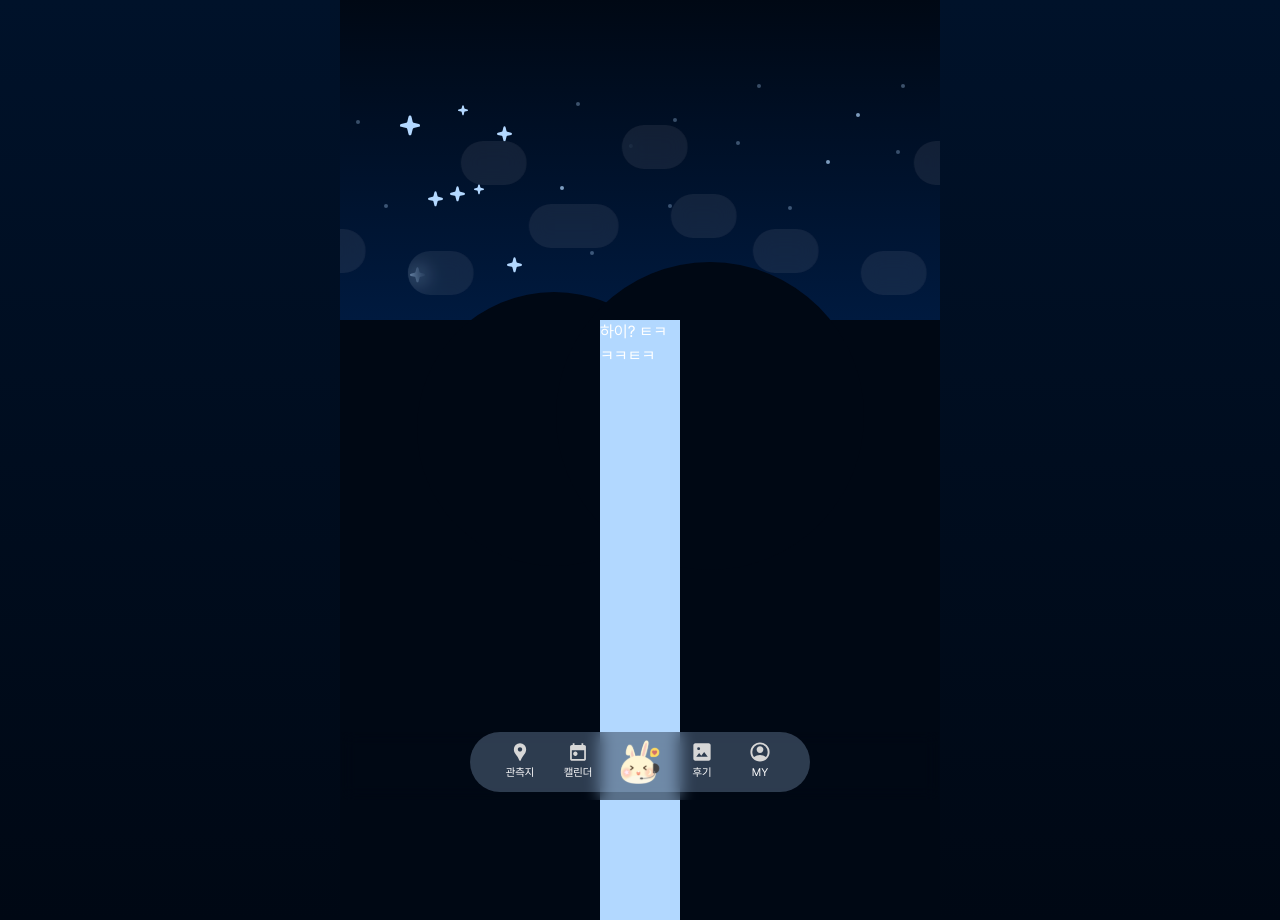
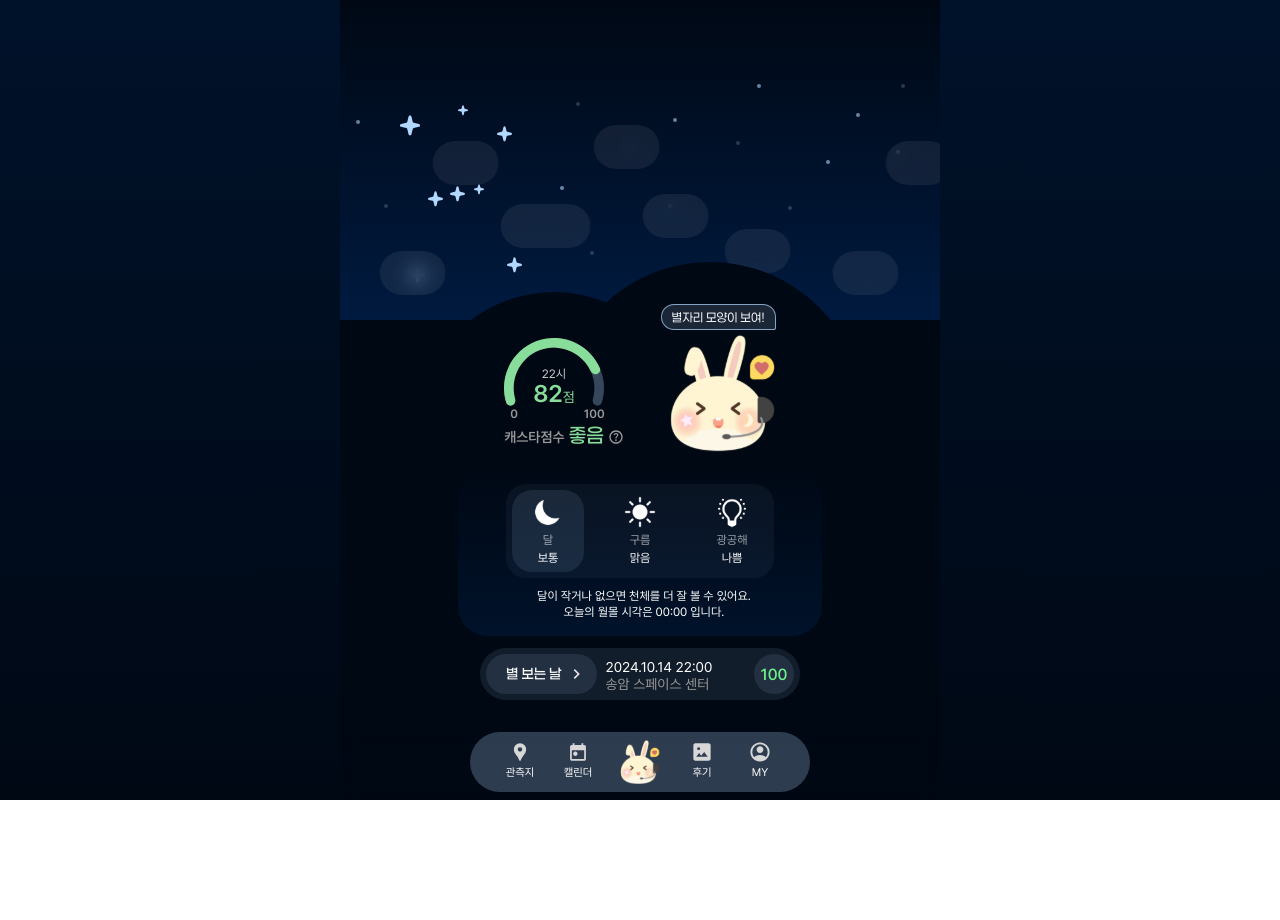
Before and after one commit to se-eun-park/StarCast, a React (Vite) app in the folder frontend/: page /home in a window 1280 px wide. After the commit the page ends 800 px from the top, so only its background shows below. Built offline with nearby package versions, Linux system fonts and the light colour scheme.

Commit message:
#41 feat: homePage UI 구현

```diff
--- a/frontend/src/pages/HomePage.tsx
+++ b/frontend/src/pages/HomePage.tsx
@@ -1,6 +1,10 @@
 import A2HSModal from '@modal/a2hs/a2hsModal'
 import SkyBackground from '@components/home/SkyBackground'
 import HomeContentsLayout from '@components/layout/HomeContentsLayout'
+import CastaScoreGauge from '@components/home/CastaScoreGauge'
+import CastaScoreReaction from '@components/home/CastaScoreReaction'
+import AstronomyInfoWidget from '@components/common/AstronomyInfoWidget'
+import PlannedWidget from '@components/home/PlannedWidget'
 
 const HomePage = () => {
   return (
@@ -8,7 +12,27 @@ const HomePage = () => {
       <SkyBackground />
       <div className='mt-80'>
         <HomeContentsLayout>
-          <div className='w-20 h-[600px] bg-btn-tertiary-text'>하이? ㅌㅋㅋㅋㅌㅋ</div>
+          <div className='relative flex items-end justify-center mr-5 space-x-2 -top-4'>
+            <CastaScoreGauge />
+            <CastaScoreReaction status='좋음' />
+          </div>
+          <div className='w-full h-full px-12 py-4 bg-gradient900to800 rounded-3xl'>
+            <AstronomyInfoWidget
+              buttonBgColor='bg-bg-50/10'
+              bgColor='bg-bg-50/5'
+              textAlign='text-center'
+              details='역삼동'
+              hour='22'
+              cloudCoverage={1}
+              lightPollution={1}
+              moonPhase={2}
+              precipitation={0}
+              moonSetTime='00:00'
+            />
+          </div>
+          <div className='flex justify-center mt-3'>
+            <PlannedWidget />
+          </div>
         </HomeContentsLayout>
       </div>
       <A2HSModal />
```
